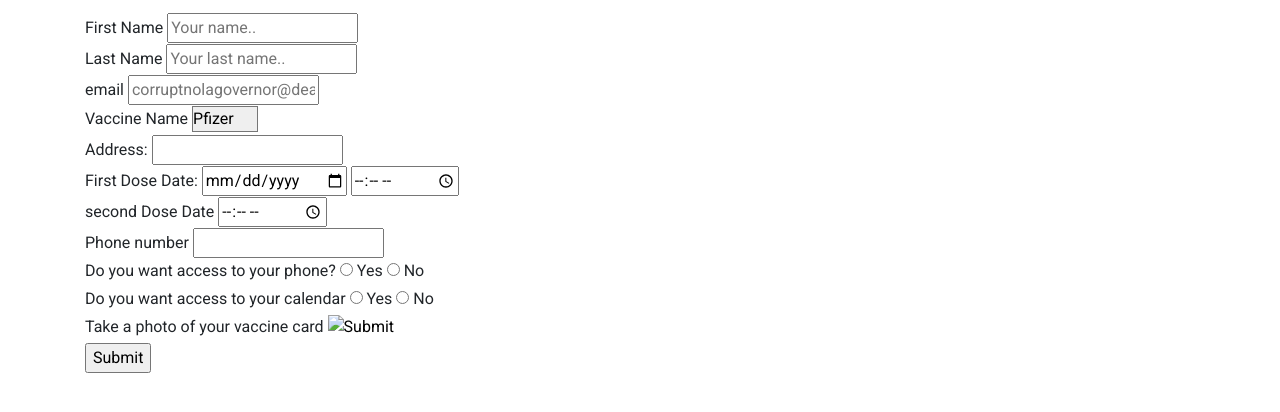
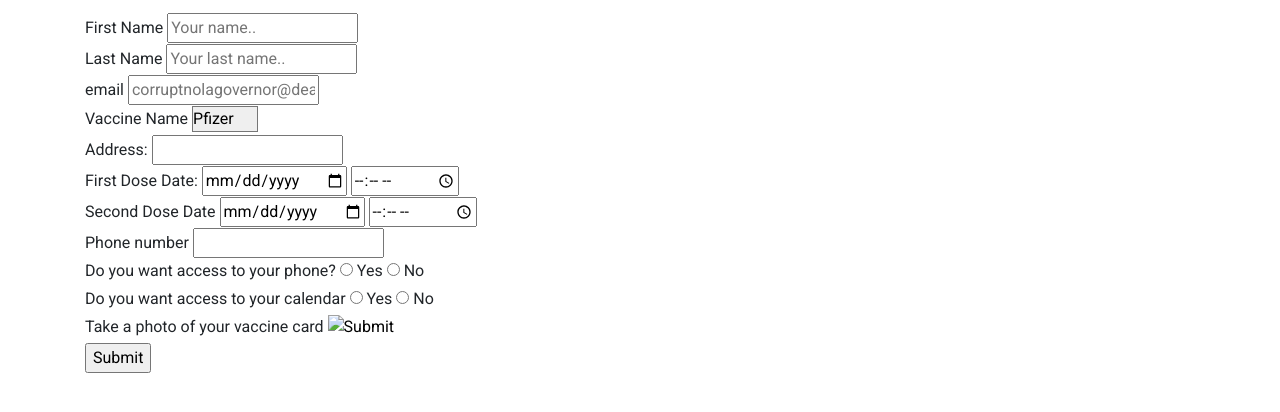
Before and after one commit to phillial/CSSE280-finalProject-phillial-ravellp, a plain HTML site: page FinalProject/public/form.html in a window 1280 px wide. Shown: the part 62-474 px from the top of the page. Drawn offline with Linux system fonts and the light colour scheme; some packages are replaced by stand-ins of ours.

Commit message:
Update form.html

```diff
--- a/FinalProject/public/form.html
+++ b/FinalProject/public/form.html
@@ -39,7 +39,8 @@
       <input type="date" id="firstDate" name="firstDate">
       <input type="time" id="firstDoseTime" name="firstDoseTime">
       <br>
-      <label for="secondDoseDate" name= "secondDoseDate" id="second dose date">second Dose Date</label>
+      <label for="secondDoseDate" name= "secondDoseDate" id="second dose date">Second Dose Date</label>
+      <input type="date" id="firstDate" name="firstDate">
       <input type="time" id="secondDoseTime" name="secondDoseTime">
       <br>
       <label for="phoneNumber" name="phoneNumber">Phone number</label>
@@ -60,8 +61,8 @@
       <label for="vaccineCardPicture">Take a photo of your vaccine card</label>
       <input type="image" id="vaccineCardPicture">
       <br>
+
       <input type="submit" value="Submit">
-
     </form>
 
   </div>
```
